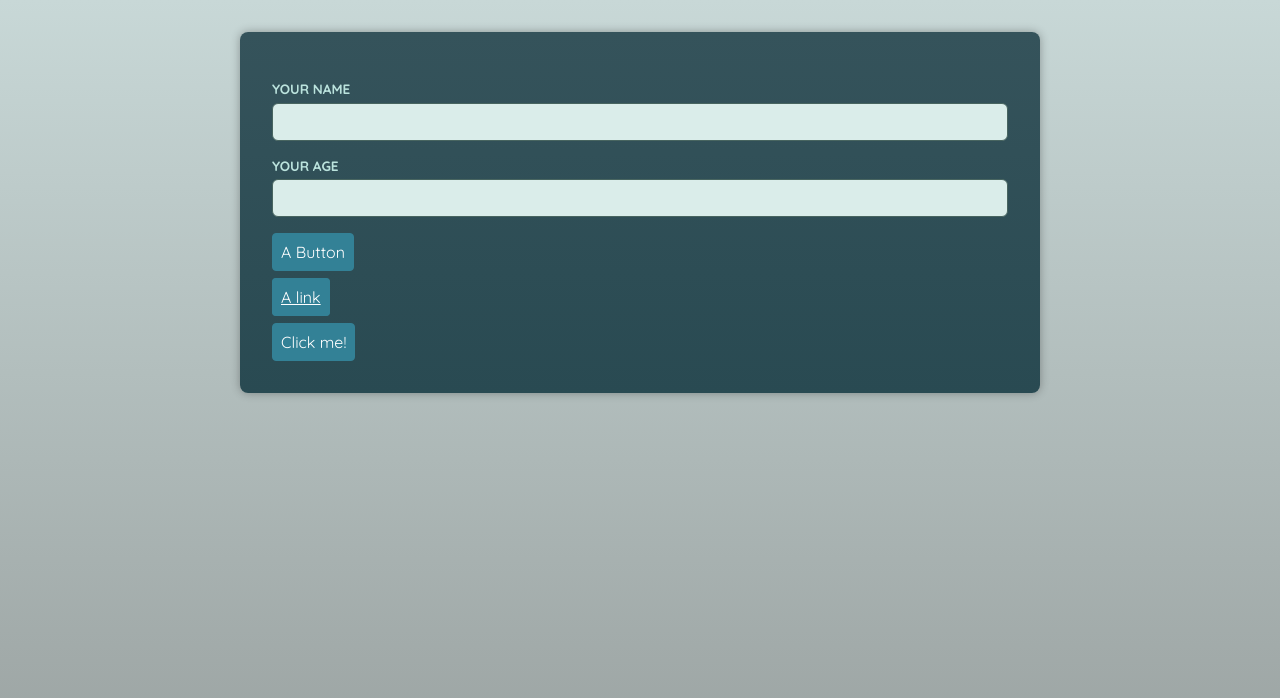
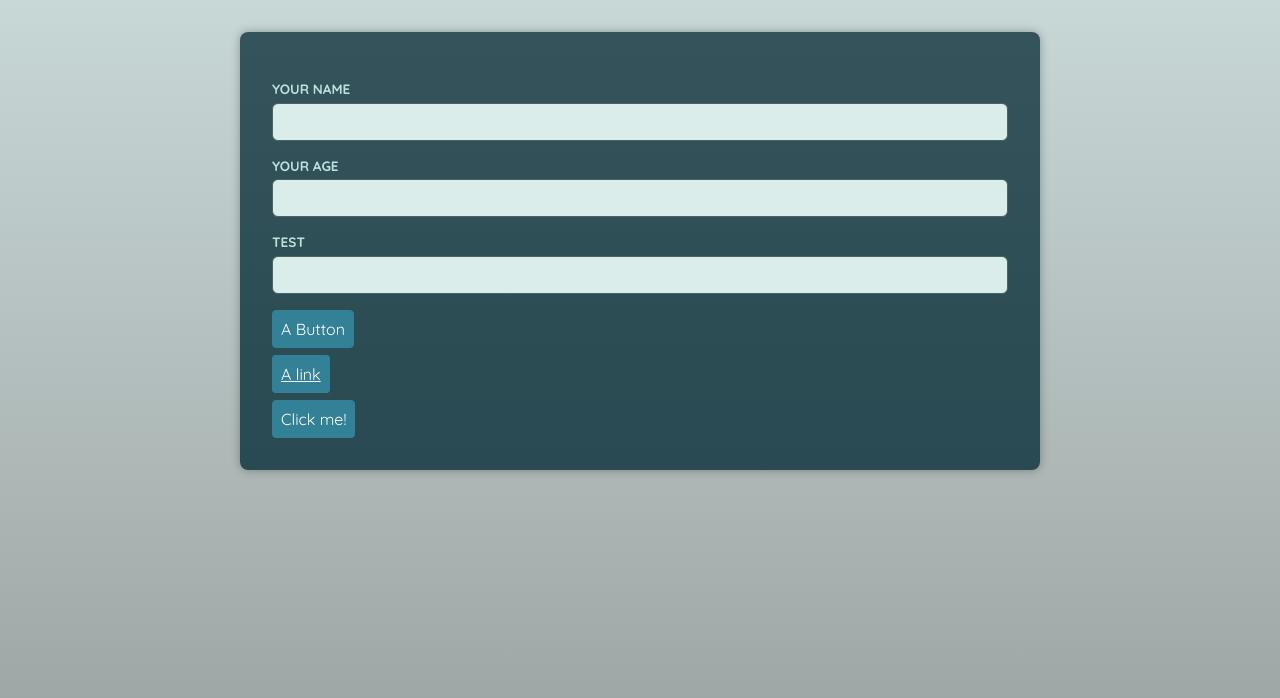
Before and after one commit to inodw1/react-ts-advanced, a React (Vite) app: page / in a window 1280 px wide. Shown: the top 698 px of the page. Built offline with nearby package versions, Linux system fonts and the light colour scheme; a web font is replaced by a local one.

Commit message:
use forwardRef in typescript

```diff
--- a/src/App.tsx
+++ b/src/App.tsx
@@ -1,13 +1,15 @@
-import React from "react";
+import React, { useRef } from "react";
 import Input from "./component/input.tsx";
 import Button from "./component/button.tsx";
 import Container from "./component/container.tsx";
 
 function App() {
+    const inputRef = useRef<HTMLInputElement>(null);
     return (
         <main>
             <Input id="name" label="Your name" type="text" />
             <Input id="age" label="Your age" type="number" />
+            <Input id="test" label="Test" type="text" ref={inputRef} />
 
             <p>
                 {/* <Button el="button">A Button</Button> */}
--- a/src/component/input.tsx
+++ b/src/component/input.tsx
@@ -1,17 +1,19 @@
-import React, { type ComponentPropsWithoutRef } from "react";
+import React, { forwardRef, type ComponentPropsWithoutRef } from "react";
 
 type InputProps = {
     id: string;
     label: string;
 } & ComponentPropsWithoutRef<"input">;
 
-const Input = ({ id, label, ...props }: InputProps) => {
-    return (
-        <p>
-            <label htmlFor={id}>{label}</label>
-            <input id={id} {...props} />
-        </p>
-    );
-};
+const Input = forwardRef<HTMLInputElement, InputProps>(
+    ({ id, label, ...props }, ref) => {
+        return (
+            <p>
+                <label htmlFor={id}>{label}</label>
+                <input id={id} {...props} ref={ref} />
+            </p>
+        );
+    }
+);
 
 export default Input;
```
